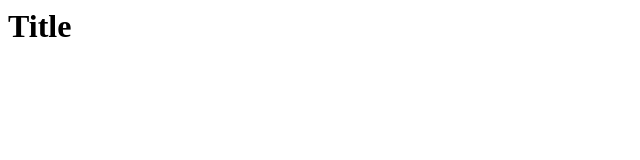
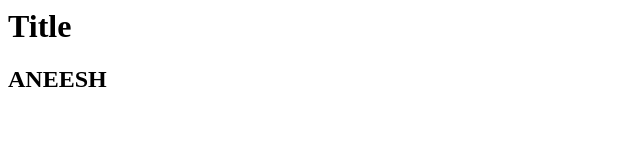
Before and after one commit to SajinParameswaran/test, a plain HTML site: page test.html in a window 1280 px wide. Shown: the whole page, without its empty margins (0-640 px from the left). Drawn offline with Linux system fonts and the light colour scheme.

Commit message:
add aneesh

```diff
--- a/test.html
+++ b/test.html
@@ -6,5 +6,6 @@
 </head>
 <body>
     <h1>Title</h1>
+    <h2>ANEESH</h2>
 </body>
 </html>
```
